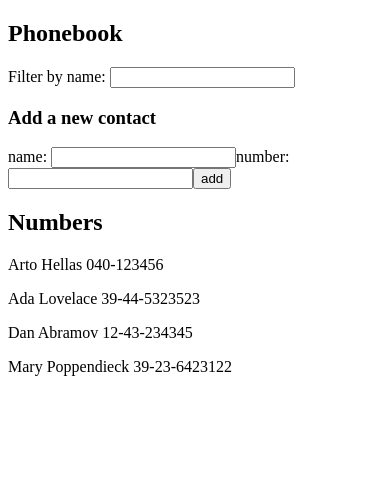
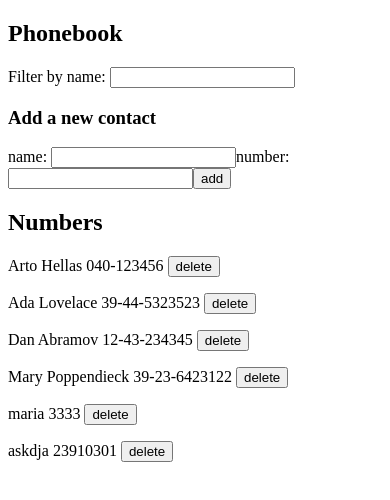
Before and after one commit to lytovka/fullstackopen, a React (Create React App) app in the folder part2/phonebook/: page / in a window 390 px wide. Shown: the top 500 px of the page. Built offline with nearby package versions, Linux system fonts and the light colour scheme; data requests are answered from the project's data file.

Commit message:
Complete raw version of phonebook

```diff
--- a/part2/phonebook/db.json
+++ b/part2/phonebook/db.json
@@ -1,5 +1,5 @@
 {
-    "persons":[
+  "persons": [
     {
       "name": "Arto Hellas",
       "number": "040-123456",
@@ -19,6 +19,16 @@
       "name": "Mary Poppendieck",
       "number": "39-23-6423122",
       "id": 4
+    },
+    {
+      "name": "maria",
+      "number": "3333",
+      "id": 5
+    },
+    {
+      "name": "askdja",
+      "number": "23910301",
+      "id": 7
     }
   ]
 }
--- a/part2/phonebook/src/components/App.js
+++ b/part2/phonebook/src/components/App.js
@@ -1,5 +1,5 @@
 import React, { useState, useEffect } from 'react'
-import axios from 'axios'
+import servisePersons from '../services/persons'
 
 import Filter from './Filter'
 import PersonsForm from './PersonsForm'
@@ -15,13 +15,12 @@ const App = () => {
     const [showAllNames, setShowAllNames] = useState(true);
 
     useEffect(() => {
-        axios.get("http://localhost:3001/persons")
-        .then((response) => {
-            setPersons(response.data);
-        })
+        servisePersons.getAll()
+            .then((initialPersonsList) => {
+                setPersons(initialPersonsList);
+            })
     }, []);
 
-    // console.log('prossessed', persons.length, 'names');
 
     const namesToDisplay = showAllNames ? persons : persons.filter((person) => {
         return person.name.toLocaleLowerCase().includes(filterName.toLocaleLowerCase());
@@ -38,10 +37,10 @@ const App = () => {
         setShowAllNames(false);
     }
 
-    const isAdded = (n) => {
-        return persons.map((person) => {
-            return person.name.toLocaleLowerCase();
-        }).indexOf(n.toLocaleLowerCase());
+    const getID = (n) => {
+        return persons.find((person) => {
+            return person.name.toLocaleLowerCase() === n.toLocaleLowerCase();
+        }) === undefined ? true : false;
     }
 
     const addPerson = (event) => {
@@ -50,19 +49,61 @@ const App = () => {
             name: newName,
             number: newNumber
         }
-        if (isAdded(newPerson.name) === -1) {
-            setPersons(persons.concat(newPerson));
+        const id = getID(newPerson.name);
+
+        if (id) {
+            servisePersons.create(newPerson)
+                .then(() => {
+                    setPersons(persons.concat(newPerson));
+                });
+
             setNewName("");
             setNewNumber("");
         }
+
         else {
-            alert(`Sorry, but ${newPerson.name} seems to be present in our records`);
+            const personToUpdate = persons.find((person) => {
+                return person.name === newPerson.name;
+            });
+
+            const updatedPerson = {
+                ...personToUpdate,
+                number: newPerson.number
+            }
+
+            const response = window.confirm(`${updatedPerson.name} exists. Do you want to update the number?`);
+            if (response) {
+                servisePersons.update(updatedPerson.id, updatedPerson)
+                    .then((updated) => {
+                        setPersons(persons.map((person) => {
+                            return person.id !== updated.id ? person : updated;
+                        }));
+                    });
+                setNewName('');
+                setNewNumber('');
+            }
+            else return;
         }
     }
 
+    const deletePerson = (id) => {
+        const response = window.confirm(`Delete ${persons.find(person => person.id === id).name}?`);
+        if (response) {
+            servisePersons.remove(id).then(() => {
+                console.log('deleted');
+                const updatedPersons = persons.filter((person) => {
+                    return person.id !== id;
+                });
+                setPersons(updatedPersons);
+            });
+        }
+        else return;
+    }
+
+
     const renderNames = () => namesToDisplay.map((person) => {
         return (
-            <Person key={person.name} name={person.name} number={person.number} />
+            <Person key={person.name} name={person.name} number={person.number} handler={() => deletePerson(person.id)} />
         );
     });
 
--- a/part2/phonebook/src/components/Person.js
+++ b/part2/phonebook/src/components/Person.js
@@ -1,8 +1,8 @@
 import React from 'react'
 
-const Person = ({name, number}) =>{
+const Person = ({name, number, handler}) =>{
     return(
-        <p>{name} {number}</p>
+        <p>{name} {number} <button type="submit" onClick={handler}>delete</button></p>
     );
 }
 
--- /dev/null
+++ b/part2/phonebook/src/services/persons.js
@@ -0,0 +1,27 @@
+import axios from 'axios'
+
+const baseURL = "http://localhost:3001/persons";
+
+const getAll = () => {
+    return axios.get(baseURL).then((response) => {
+        return response.data;
+    });
+}
+
+const create = (newObj) => {
+    return axios.post(baseURL, newObj).then((response) => {
+        return response.data;
+    });
+}
+
+const update = (id,obj) => {
+    return axios.put(`${baseURL}/${id}`, obj).then((response) => {
+        return response.data;
+    })
+}
+
+const remove = (id) => {
+    return axios.delete(`${baseURL}/${id}`);
+}
+
+export default {getAll, create, update, remove}
```
Also changed, not shown: part2/phonebook/database.json (added, +19 -0 lines). Lines whose indentation alone changed are shown as unchanged.
